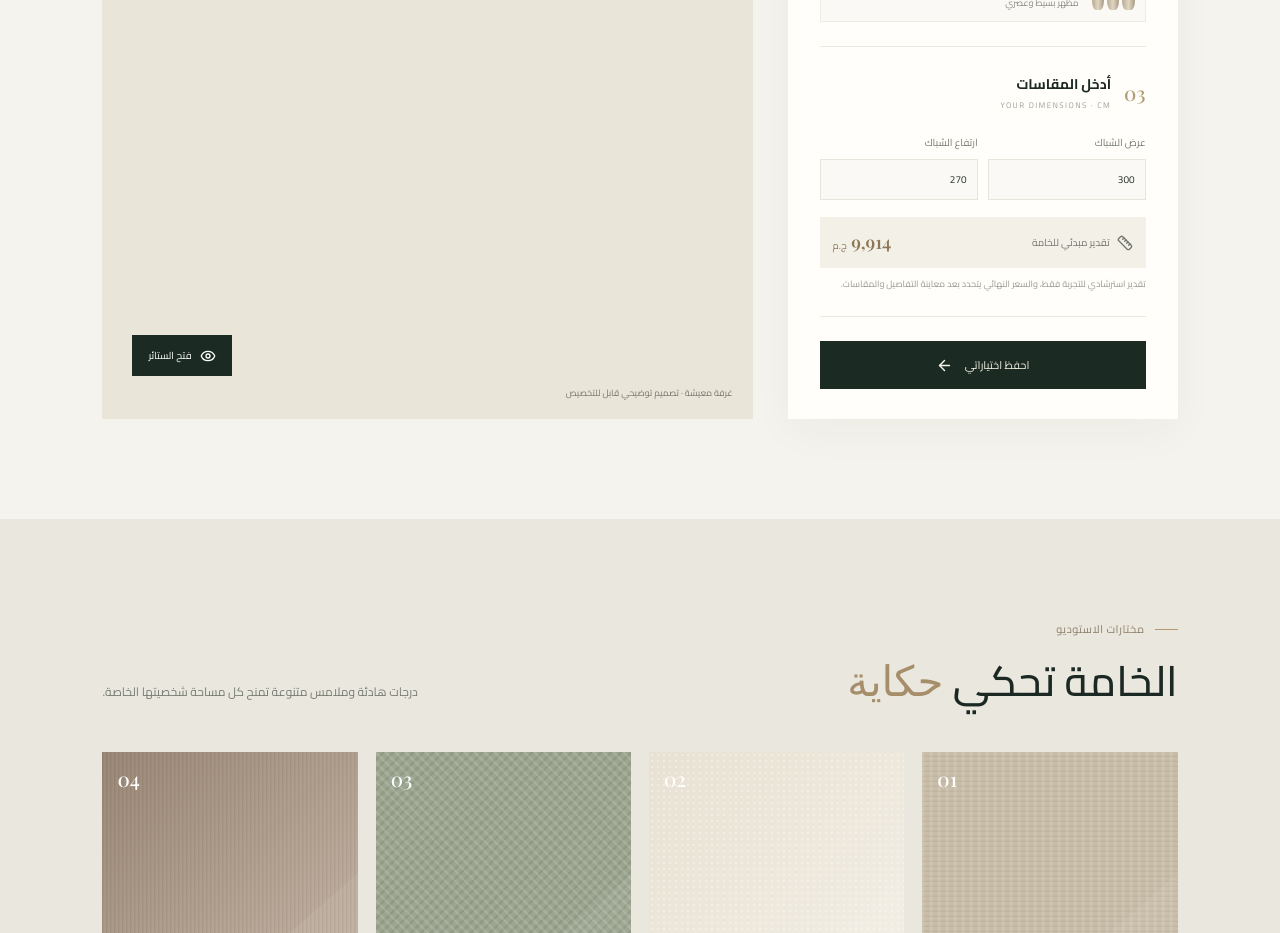
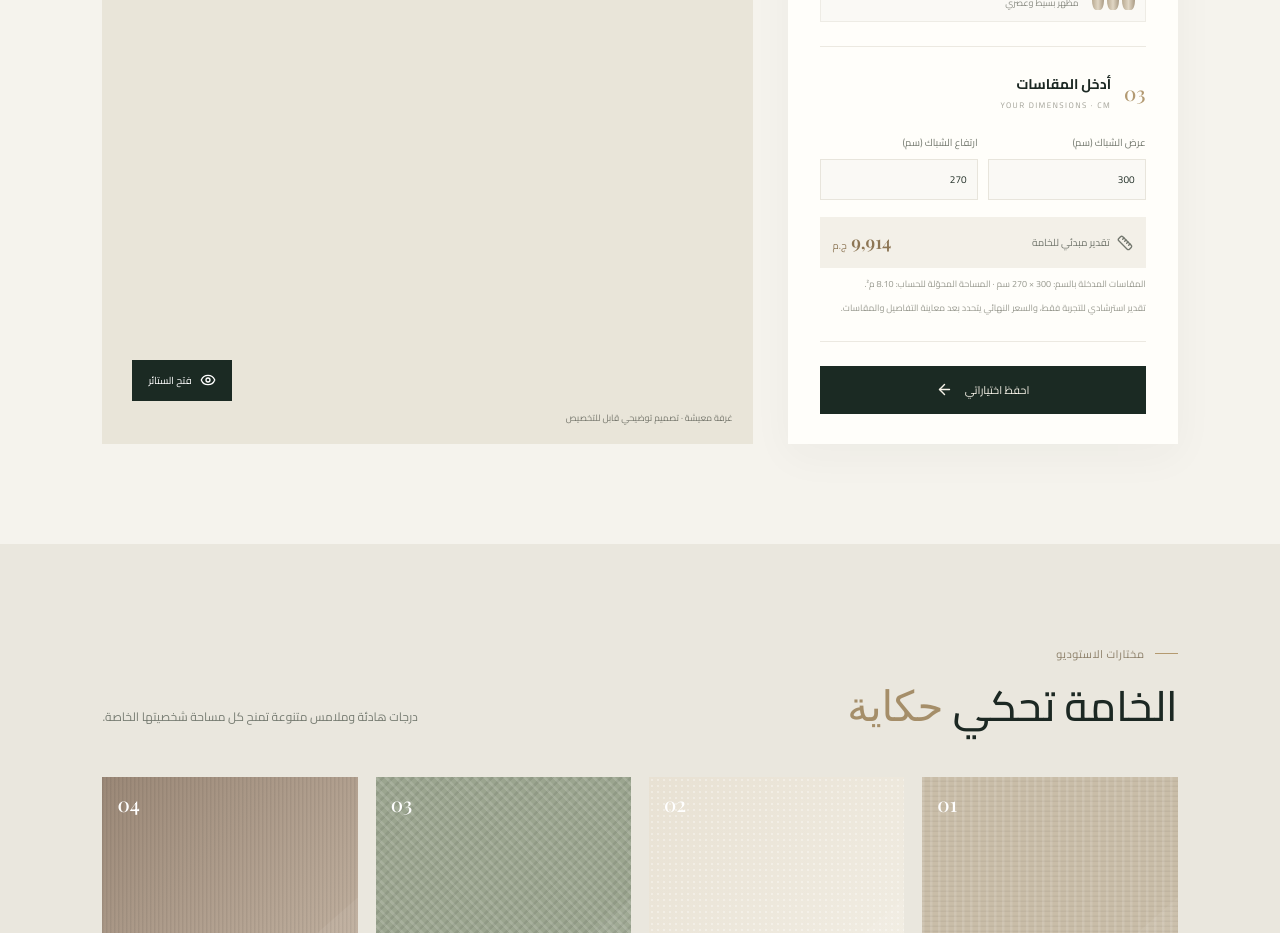
Before and after one commit to ahmedmansour700005-oss/naguib-selim-studio, a React (Vite) app: page / in a window 1280 px wide. Shown: the part 1600-2533 px from the top of the page. Built offline with nearby package versions, Linux system fonts and the light colour scheme.

Commit message:
feat: make configurator dimensions explicitly centimeter-based

```diff
--- a/src/App.jsx
+++ b/src/App.jsx
@@ -1,4 +1,5 @@
 import React, { useMemo, useState } from 'react'
+import { calculateAreaSquareMeters } from './measurement.js'
 import { ArrowDown, ArrowLeft, Check, ChevronDown, Eye, Menu, Ruler, Sparkles, X } from 'lucide-react'
 
 const fabrics = [
@@ -59,9 +60,8 @@ export default function App() {
   const [menuOpen, setMenuOpen] = useState(false)
   const fabric = fabrics.find(f => f.id === fabricId)
   const estimate = useMemo(() => {
-    const w = Math.max(0, Number(width) || 0) / 100
-    const h = Math.max(0, Number(height) || 0) / 100
-    return Math.round(w * h * fabric.price * 1.8)
+    const areaM2 = calculateAreaSquareMeters(width, height)
+    return Math.round(areaM2 * fabric.price * 1.8)
   }, [width, height, fabric])
   const saveDesign = () => {
     const design = { fabric: fabric.name, style: styles.find(s => s.id === style).name, width, height, estimate, savedAt: new Date().toISOString() }
@@ -115,8 +115,9 @@ export default function App() {
             </div>
             <div className="control-block dimensions">
               <div className="control-title"><span className="step">03</span><div><h3>أدخل المقاسات</h3><small>YOUR DIMENSIONS · CM</small></div></div>
-              <div className="dimension-fields"><label>عرض الشباك<input type="number" min="1" value={width} onChange={e => setWidth(e.target.value)} /></label><label>ارتفاع الشباك<input type="number" min="1" value={height} onChange={e => setHeight(e.target.value)} /></label></div>
+              <div className="dimension-fields"><label>عرض الشباك (سم)<input type="number" min="1" max="2000" step="0.1" inputMode="decimal" value={width} onChange={e => setWidth(e.target.value)} /></label><label>ارتفاع الشباك (سم)<input type="number" min="1" max="2000" step="0.1" inputMode="decimal" value={height} onChange={e => setHeight(e.target.value)} /></label></div>
               <div className="estimate"><span><Ruler size={16}/> تقدير مبدئي للخامة</span><b>{estimate.toLocaleString('en-US')} <small>ج.م</small></b></div>
+              <p className="estimate-note">المقاسات المدخلة بالسم: {width || 0} × {height || 0} سم · المساحة المحوّلة للحساب: {calculateAreaSquareMeters(width, height).toFixed(2)} م².</p>
               <p className="estimate-note">تقدير استرشادي للتجربة فقط، والسعر النهائي يتحدد بعد معاينة التفاصيل والمقاسات.</p>
             </div>
             <button className="save-btn" onClick={saveDesign}>{saved ? <><Check size={17}/> تم حفظ التصميم على جهازك</> : <>احفظ اختياراتي <ArrowLeft size={17}/></>}</button>
```
